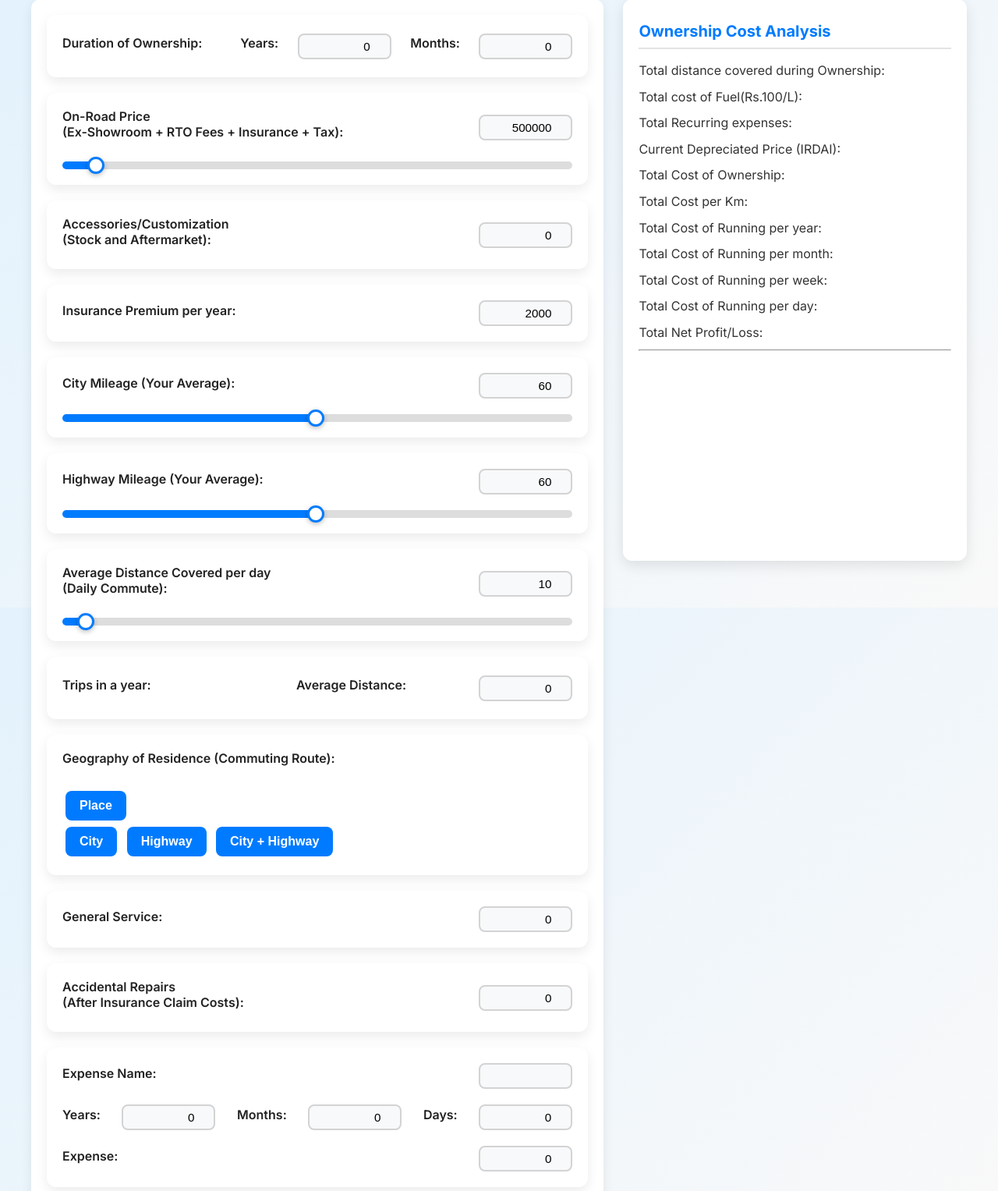
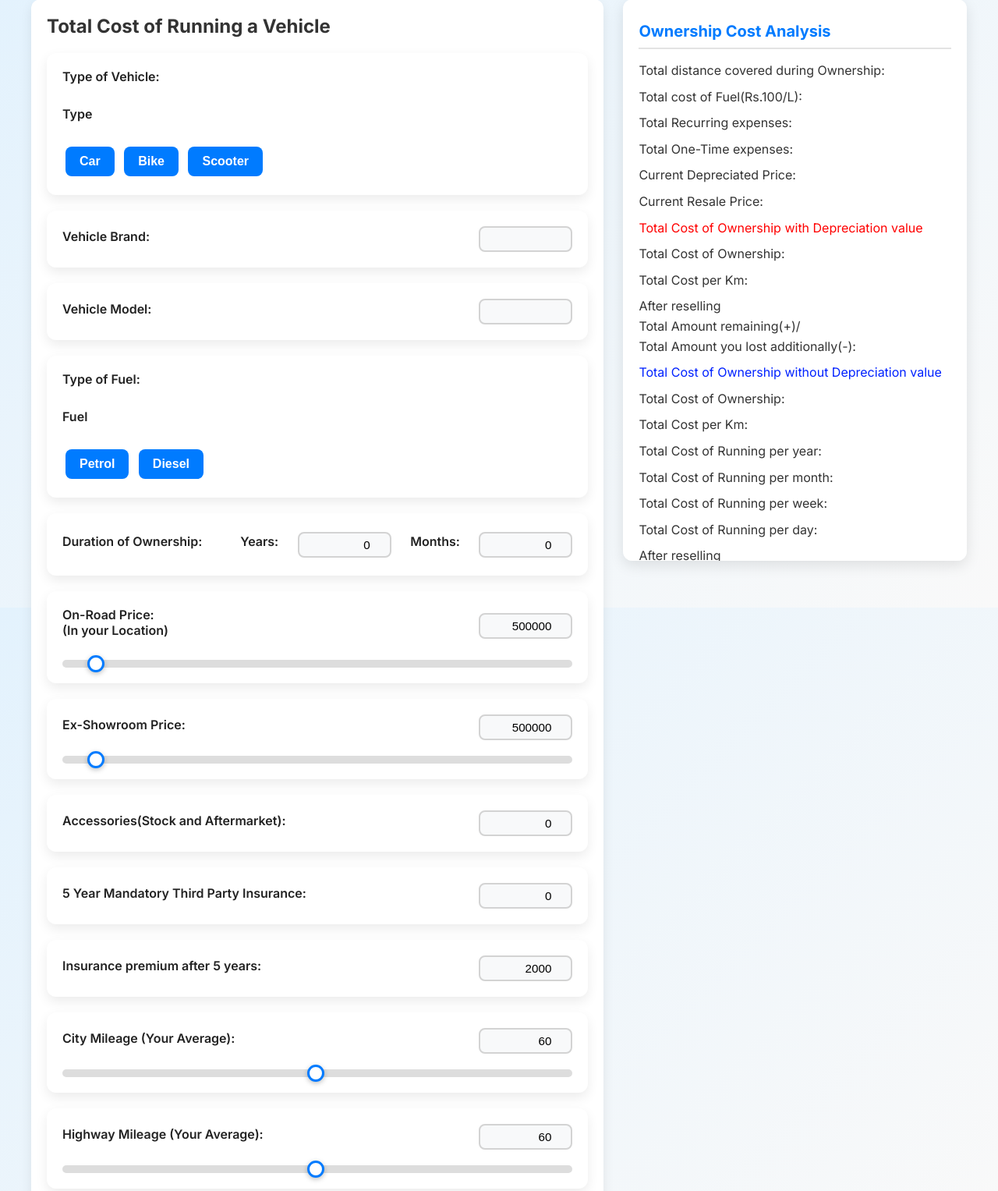
Before and after one commit to Toppy7522/Total-Cost-of-Vehicle-Ownership, a plain HTML site: page index.html in a window 1280 px wide. Shown: the part 21-1548 px from the top of the page at 78% size. Drawn offline with Linux system fonts and the light colour scheme.

Commit message:
Update index.html
Version 2 of the project with correct input fields and more accurate estimation

```diff
--- a/index.html
+++ b/index.html
@@ -2,7 +2,7 @@
 <head>
   <meta charset="UTF-8">
   <meta name="viewport" content="width=device-width, initial-scale=1.0">
-  <title>Motorbike Investment App</title>
+  <title>Total Cost of Ownership of a Vehicle</title>
   <link rel="stylesheet" href="index.css">
 </head>
 <body>
@@ -12,22 +12,46 @@
   <!-- ==== LEFT SIDE: Inputs ==== -->
   <div class="section">
 
-    <!--
 
-    <div class="button-container">
-      <span class="paras" id="brand">Brand:</span><br><br>
-      <button class="brandoptions" id="brandanswer">Brand</button><br>
-      <button class="brandoptions" value="Honda">Honda</button>
-      <button class="brandoptions" value="Suzuki">Suzuki</button>
-      <button class="brandoptions" value="Royal Enfield">Royal Enfield</button>
-      <button class="brandoptions" value="Hero">Hero</button>
-      <button class="brandoptions" value="TVS">TVS</button>
-      <button class="brandoptions" value="Bajaj">Bajaj</button>
+    <h2>Total Cost of Running a Vehicle</h2><br>
+<!--Vehicle Type-->
+    <div class="button-container section">
+      <span class="paras">Type of Vehicle:</span><br>
+      <span class="paras" id="vtypeanswer">Type</span><br>
+      <button class="vehicle-type" value="Car">Car</button>
+      <button class="vehicle-type" value="Bike">Bike</button>
+      <button class="vehicle-type" value="Scooter">Scooter</button>
     </div>
     <br>
--->
+        <!-- Vehicle Brand -->
+    <div class="input-container section">
+      <div class="input-wrapper">
+        <span class="paras">Vehicle Brand:</span>
+        <input type="text" class="inputbox" id="input-brand">
+      </div>
+    </div>
+    <br>
+        <!-- Vehicle Model -->
+    <div class="input-container section">
+      <div class="input-wrapper">
+        <span class="paras">Vehicle Model:</span>
+        <input type="text" class="inputbox" id="input-model">
+      </div>
+    </div>
+    <br>
 
-    <!-- Ownership -->
+    <!--Fuel Type-->
+    <div class="button-container section">
+      <span class="paras">Type of Fuel:</span><br>
+      <span class="paras" id="fueltypeanswer">Fuel</span><br>
+      <button class="fuel-type" value="Petrol">Petrol</button>
+      <button class="fuel-type" value="Diesel">Diesel</button>
+    </div>
+    <br>
+
+
+
+      <!-- Ownership -->
     <div class="input-container section">
       <div class="input-wrapper">
         <span class="paras">Duration of Ownership:</span><br><br>
@@ -42,26 +66,46 @@
     <!-- Onroad Price -->
     <div class="slider-container section">
       <div class="input-wrapper">
-        <span class="paras">On-Road Price <br>(Ex-Showroom + RTO Fees + Insurance + Tax):</span>
+        <span class="paras">On-Road Price: <br> (In your Location)</span>
         <input type="number" min="0" max="10000000" value="500000" step="1" class="inputbox" id="input-onroadprice">
       </div><br>
       <input type="range" min="0" max="10000000" value="500000" step="1000" class="slider" id="slider-onroadprice">
     </div>
     <br>
 
-    <!-- Accessories -->
+     <!-- Ex-showroom Price -->
+    <div class="slider-container section">
+      <div class="input-wrapper">
+        <span class="paras">Ex-Showroom Price: <br></span>
+        <input type="number" min="0" max="10000000" value="500000" step="1" class="inputbox" id="input-exshowroomprice">
+      </div><br>
+      <input type="range" min="0" max="10000000" value="500000" step="1000" class="slider" id="slider-exshowroomprice">
+    </div>
+    <br>
+
+        <!-- Accessories -->
     <div class="input-container section">
       <div class="input-wrapper">
-        <span class="paras">Accessories/Customization <br>(Stock and Aftermarket):</span>
+        <span class="paras">Accessories(Stock and Aftermarket):</span>
         <input type="number" min="0" max="1000000" value="0" step="1" class="inputbox" id="input-accessories">
       </div>
     </div>
     <br>
+         <!-- 5 year Third Party Insurance -->
+    <div class="input-container section">
+      <div class="input-wrapper">
+        <span class="paras">5 Year Mandatory Third Party Insurance:</span>
+        <input type="number" min="0" max="1000000" value="0" step="1" class="inputbox" id="input-mandatoryinsurance">
+      </div>
+    </div>
+    <br>
+
+
 
     <!-- Insurance -->
     <div class="input-container section">
       <div class="input-wrapper">
-        <span class="paras">Insurance Premium per year:</span>
+        <span class="paras">Insurance premium after 5 years:</span>
         <input type="number" min="0" max="1000000" value="2000" step="1" class="inputbox" id="input-insurance">
       </div>
     </div>
@@ -71,9 +115,9 @@
     <div class="slider-container section">
       <div class="input-wrapper">
         <span class="paras">City Mileage (Your Average):</span>
-        <input type="number" min="1" max="120" value="60" step="0.1" class="inputbox" id="input-city-mileage">
+        <input type="number" min="1" max="120" value="0" step="0.1" class="inputbox" id="input-city-mileage">
       </div><br>
-      <input type="range" min="1" step="0.1" max="120" value="60" class="slider" id="slider-city-mileage">
+      <input type="range" min="1" step="0.1" max="120" value="0" class="slider" id="slider-city-mileage">
     </div>
     <br>
 
@@ -81,9 +125,9 @@
     <div class="slider-container section">
       <div class="input-wrapper">
         <span class="paras">Highway Mileage (Your Average):</span>
-        <input type="number" min="1" max="120" value="60" step="0.1" class="inputbox" id="input-highway-mileage">
+        <input type="number" min="1" max="120" value="0" step="0.1" class="inputbox" id="input-highway-mileage">
       </div><br>
-      <input type="range" min="1" step="0.1" max="120" value="60" class="slider" id="slider-highway-mileage">
+      <input type="range" min="1" step="0.1" max="120" value="0" class="slider" id="slider-highway-mileage">
     </div>
     <br>
 
@@ -97,11 +141,21 @@
     </div>
     <br>
 
+      <!-- Number of Days per month -->
+    <div class="input-container section">
+      <div class="input-wrapper">
+        <span class="paras">Number of Commuting days per Month:</span>
+        <input type="number" min="0" max="31" value="0" step="1" class="inputbox" id="input-commutingdays">
+      </div>
+    </div>
+    <br>
+
+
     <!-- Trips -->
     <div class="input-container section">
       <div class="input-wrapper">
-        <span class="paras">Trips in a year:</span><br><br>
-        <span class="paras" id="Months">Average Distance:</span>
+        <span class="paras">Trips in a year (Average Distance):</span><br><br>
+
         <input type="number" min="0" max="12000" value="0" step="1" class="inputbox" id="input-tripkm">
       </div>
     </div>
@@ -110,17 +164,27 @@
     <!-- Geography -->
     <div class="button-container section">
       <span class="paras">Geography of Residence (Commuting Route):</span><br>
-      <button class="geography-residence" id="geographyanswer">Place</button><br>
+      <span class="paras" id="geographyanswer"></span><br>
       <button class="geography-residence" value="City">City</button>
       <button class="geography-residence" value="Highway">Highway</button>
       <button class="geography-residence" value="City+Highway">City + Highway</button>
     </div>
     <br>
 
+        <!-- Depreciation Type -->
+    <div class="button-container section">
+      <span class="paras">Type of Value Depreciation:</span><br>
+      <span class="paras" id="depanswer">Depreciation method</span><br>
+      <button class="depreciationtype" value="None">None</button>
+      <button class="depreciationtype" value="IRDAI">IRDAI</button>
+      <button class="depreciationtype" value="Resale-value">Resale-value</button>
+    </div>
+    <br>
+
     <!-- General Service -->
     <div class="input-container section">
       <div class="input-wrapper">
-        <span class="paras">General Service:</span>
+        <span class="paras">General Service cost per Year:</span>
         <input type="number" min="0" max="50000" value="0" step="1" class="inputbox" id="input-service">
       </div>
     </div>
@@ -138,25 +202,15 @@
     <!-- Frequent Expenses -->
     <div class="input-container section">
       <div class="input-wrapper">
-        <span class="paras">Expense Name:</span>
-        <input type="text" value="Type of Expense" class="inputbox" id="input-name">
-      </div><br>
+        <span class="paras">Sum of Periodic Expenses per month(Toll, Parking etc.):</span>
+      </div>
       <div class="input-wrapper">
-        <span class="paras">Years:</span>
-        <input type="number" min="0" max="20" value="0" step="1" class="inputbox" id="input-expyear">
-        <span class="paras">Months:</span>
-        <input type="number" min="0" max="12" value="0" step="1" class="inputbox" id="input-expmonth">
-        <span class="paras">Days:</span>
-        <input type="number" min="0" max="31" value="0" step="1" class="inputbox" id="input-expday">
-      </div><br>
-      <div class="input-wrapper">
-        <span class="paras">Expense:</span>
-        <input type="number" min="0" max="100000" value="0" step="1" class="inputbox" id="input-expense">
+        <input type="number" min="0" max="100000" value="0" step="1" class="inputbox" id="input-expenses">
       </div>
     </div>
     <br>
 
-    <!-- Show Values Button -->
+
     <button id="displayButton">Show Values</button>
   </div>
 
@@ -167,14 +221,26 @@
     <p>Total distance covered during Ownership: <span id="displaydistanceperday"></span></p>
     <p>Total cost of Fuel(Rs.100/L): <span id="displayMileagecost"></span></p>
     <p>Total Recurring expenses: <span id="displaytotalrecurringexpenses"></span></p>
-    <p>Current Depreciated Price (IRDAI): <span id="displayIRDAIdep"></span></p>
+    <p>Total One-Time expenses: <span id="displaytotalonetimeexpenses"></span></p>
+    <p>Current Depreciated Price: <span id="displayIRDAIdep"></span></p>
+    <p>Current Resale Price: <span id="displayresaledep"></span></p>
+
+    <p id="statstitle">Total Cost of Ownership with Depreciation value</p>
     <p>Total Cost of Ownership: <span id="displayTCO"></span></p>
     <p>Total Cost per Km: <span id="displaycostperKm"></span></p>
-    <p>Total Cost of Running per year: <span id="displaycostperyear"></span></p>
-    <p>Total Cost of Running per month: <span id="displaycostpermonth"></span></p>
-    <p>Total Cost of Running per week: <span id="displaycostperweek"></span></p>
-    <p>Total Cost of Running per day: <span id="displaycostperday"></span></p>
-    <p>Total Net Profit/Loss: <span id="displayremainingvehiclevalue"></span></p>
+
+<p>After reselling <br>
+      Total Amount remaining(+)/ <br>Total Amount you lost additionally(-): <span id="displayremainingvehiclevalue"></span></p>
+
+    <p id="statstitle2">Total Cost of Ownership without Depreciation value</p>
+        <p>Total Cost of Ownership: <span id="displayTCO2"></span></p>
+    <p>Total Cost per Km: <span id="displaycostperKm2"></span></p>
+    <p>Total Cost of Running per year: <span id="displaycostperyear2"></span></p>
+    <p>Total Cost of Running per month: <span id="displaycostpermonth2"></span></p>
+    <p>Total Cost of Running per week: <span id="displaycostperweek2"></span></p>
+    <p>Total Cost of Running per day: <span id="displaycostperday2"></span></p>
+    <p>After reselling <br>
+      Total Amount remaining(+)/ <br>Total Amount you lost additionally(-): <span id="displayremainingvehiclevalue2"></span></p>
     <hr><br>
 <!--
     <p>Current Brand: <span id="displayBrand"></span></p>
```
